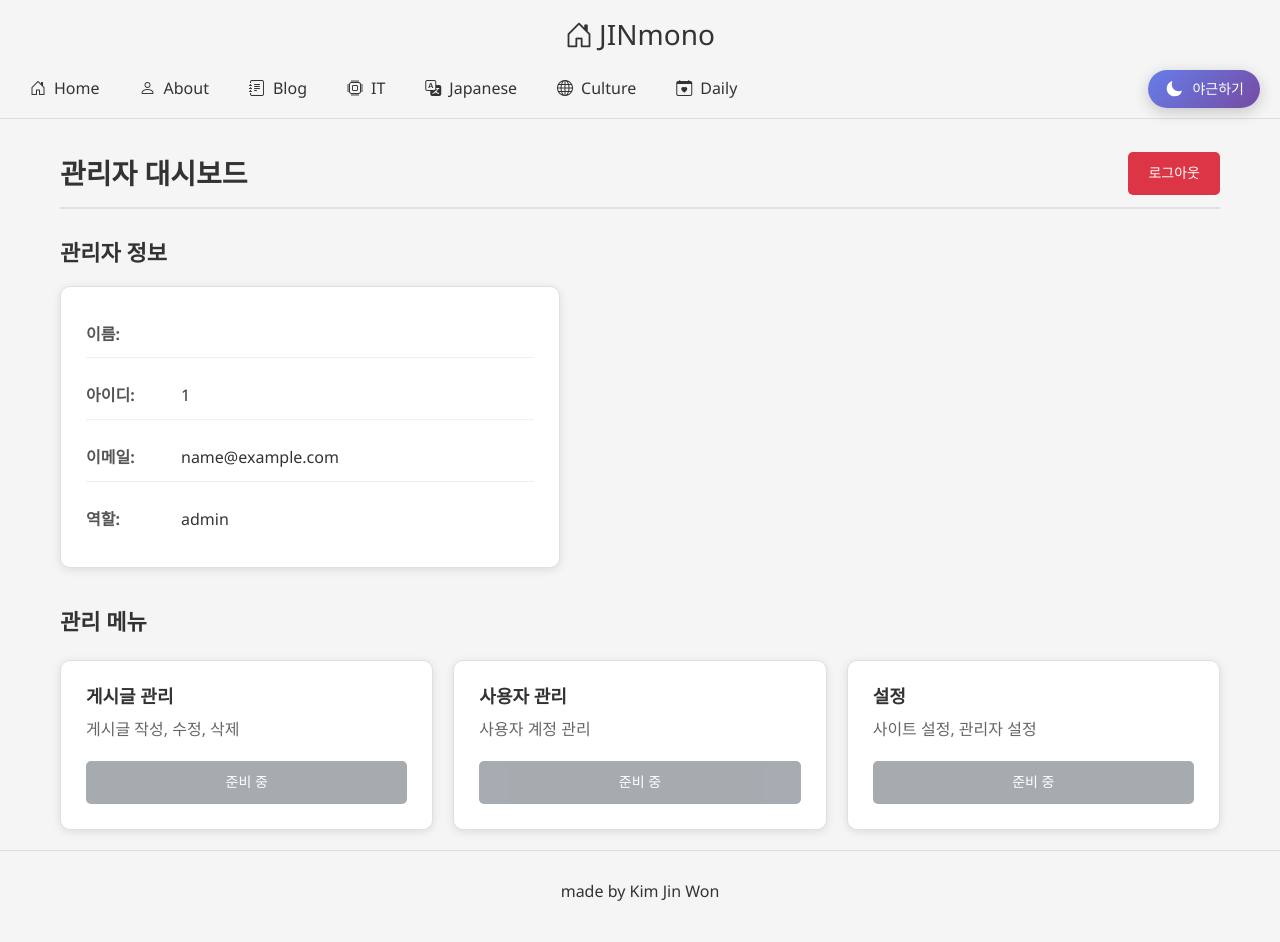
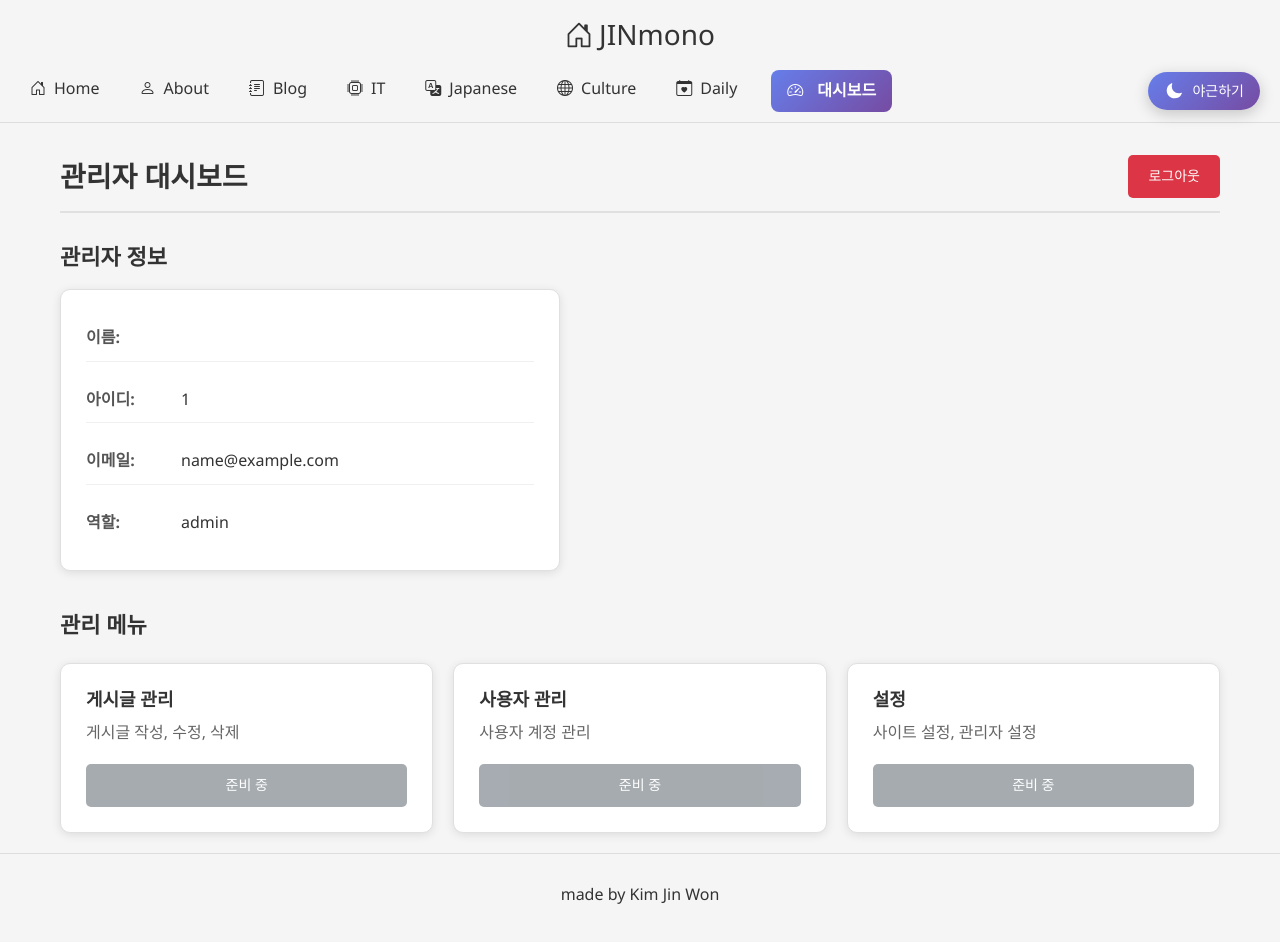
Before and after one commit to JINWON-getup/blog-frontend, a React app: page /admin-dashboard in a window 1280 px wide. Shown: the top 942 px of the page. Built offline with nearby package versions, Linux system fonts and the light colour scheme; no server answers; sample sign-in values are in the browser's storage; the HTML template or start-up script is replaced by a standard one.

Commit message:
관리자 네브바. 작성폼 추가

```diff
--- a/src/components/CreatePost.tsx
+++ b/src/components/CreatePost.tsx
@@ -1,11 +1,13 @@
 import React, { useState, useEffect } from "react";
 import { useNavigate, useLocation } from "react-router-dom";
 import { createPost } from "../services/api";
+import { useAdmin } from "../contexts/AdminContext";
 import "../css/createPost.css";
 
 const CreatePost: React.FC = () => {
     const navigate = useNavigate();
     const location = useLocation();
+    const { adminInfo, isLoggedIn } = useAdmin();
     const [title, setTitle] = useState("");
     const [content, setContent] = useState("");
     const [author, setAuthor] = useState("");
@@ -13,6 +15,18 @@ const CreatePost: React.FC = () => {
     const [category, setCategory] = useState("");
     const [tags, setTags] = useState<string[]>([]);
     const [tagInput, setTagInput] = useState("");
+
+    // 관리자 로그인 상태 확인 및 작성자 자동 입력
+    useEffect(() => {
+        if (!isLoggedIn || !adminInfo) {
+            alert("관리자만 글을 작성할 수 있습니다.");
+            navigate("/adminLogin");
+            return;
+        }
+
+        // 관리자 정보로 작성자 자동 설정
+        setAuthor(adminInfo.adminName);
+    }, [isLoggedIn, adminInfo, navigate]);
 
     // URL state에서 boardType을 받아와서 초기값 설정
     useEffect(() => {
@@ -330,13 +344,28 @@ const CreatePost: React.FC = () => {
                     <div className="author-input">
                         <label>
                             작성자 <span className="required">*</span>
+                            {adminInfo && (
+                                <span className="admin-indicator">
+                                    (관리자)
+                                </span>
+                            )}
                         </label>
                         <input
                             value={author}
                             onChange={(e) => setAuthor(e.target.value)}
                             placeholder="작성자"
                             required
+                            readOnly={!!adminInfo}
+                            className={adminInfo ? "admin-author-input" : ""}
                         />
+                        {adminInfo && (
+                            <div className="admin-info-display">
+                                <small>
+                                    관리자: {adminInfo.adminName} (
+                                    {adminInfo.id})
+                                </small>
+                            </div>
+                        )}
                     </div>
                     <button type="submit" className="submit-button">
                         등록
--- a/src/components/NavBar.tsx
+++ b/src/components/NavBar.tsx
@@ -1,8 +1,11 @@
 import { Link } from "react-router-dom";
 import DarkModeToggle from "../components/Darkmode-toggle";
+import { useAdmin } from "../contexts/AdminContext";
 import "../css/nav-bar.css";
 
 export default function NavBar() {
+    const { adminInfo, isLoggedIn } = useAdmin();
+
     return (
         <nav className="nav-bar">
             <ul className="nav-list">
@@ -48,6 +51,18 @@ export default function NavBar() {
                         <span>Daily</span>
                     </Link>
                 </li>
+                {/* 관리자 메뉴 - 로그인된 관리자에게만 표시 */}
+                {isLoggedIn && adminInfo && (
+                    <li>
+                        <Link
+                            to="/admin-dashboard"
+                            className="nav-link admin-link"
+                        >
+                            <i className="bi bi-speedometer2"></i>
+                            <span>대시보드</span>
+                        </Link>
+                    </li>
+                )}
             </ul>
             <div className="nav-toggle">
                 <DarkModeToggle />
--- a/src/css/createPost.css
+++ b/src/css/createPost.css
@@ -367,3 +367,34 @@
 .dark .char-counter {
     color: #9ca3af;
 }
+
+/* 관리자 작성자 입력 필드 스타일 */
+.admin-indicator {
+    color: #667eea;
+    font-weight: 600;
+    margin-left: 8px;
+    font-size: 0.9em;
+}
+
+.admin-author-input {
+    background-color: #f8f9fa;
+    border: 2px solid #667eea;
+    color: #495057;
+    cursor: not-allowed;
+}
+
+.admin-author-input:focus {
+    border-color: #667eea;
+    box-shadow: 0 0 0 0.2rem rgba(102, 126, 234, 0.25);
+}
+
+.admin-info-display {
+    margin-top: 4px;
+    color: #667eea;
+    font-size: 0.85em;
+}
+
+.admin-info-display small {
+    color: #6c757d;
+    font-style: italic;
+}
--- a/src/css/nav-bar.css
+++ b/src/css/nav-bar.css
@@ -92,3 +92,28 @@
     background-color: #333;
     color: #fff;
 }
+
+/* 관리자 메뉴 스타일 */
+.admin-link {
+    background: linear-gradient(135deg, #667eea 0%, #764ba2 100%);
+    color: white !important;
+    border-radius: 8px;
+    padding: 8px 16px;
+    margin: 0 4px;
+    transition: all 0.3s ease;
+}
+
+.admin-link:hover {
+    background: linear-gradient(135deg, #764ba2 0%, #667eea 100%);
+    transform: translateY(-2px);
+    box-shadow: 0 4px 12px rgba(102, 126, 234, 0.4);
+}
+
+.admin-link i {
+    margin-right: 6px;
+}
+
+/* 기존 nav-link와 구분하기 위한 스타일 */
+.admin-link span {
+    font-weight: 600;
+}
```
